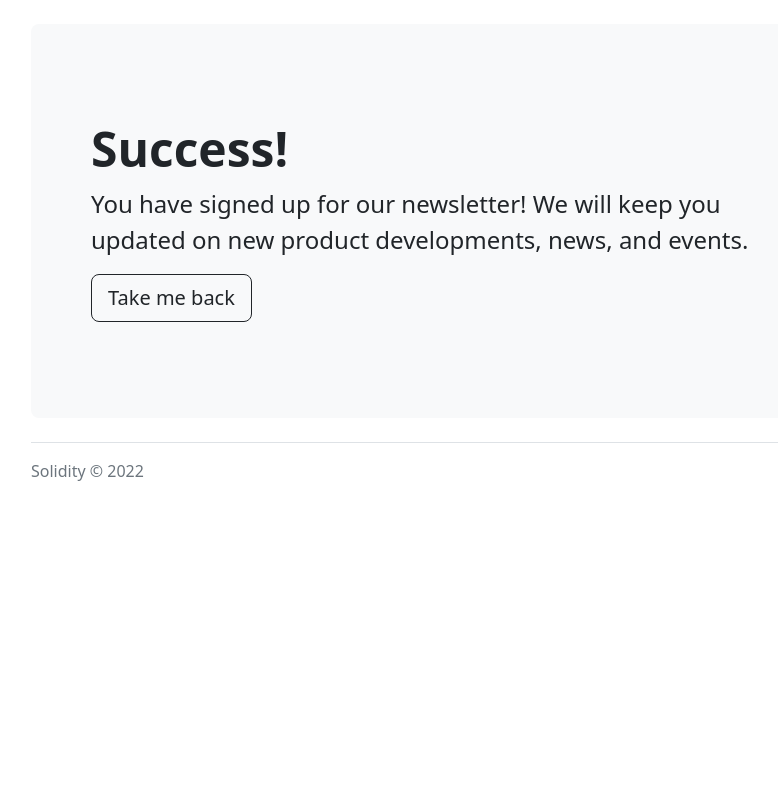
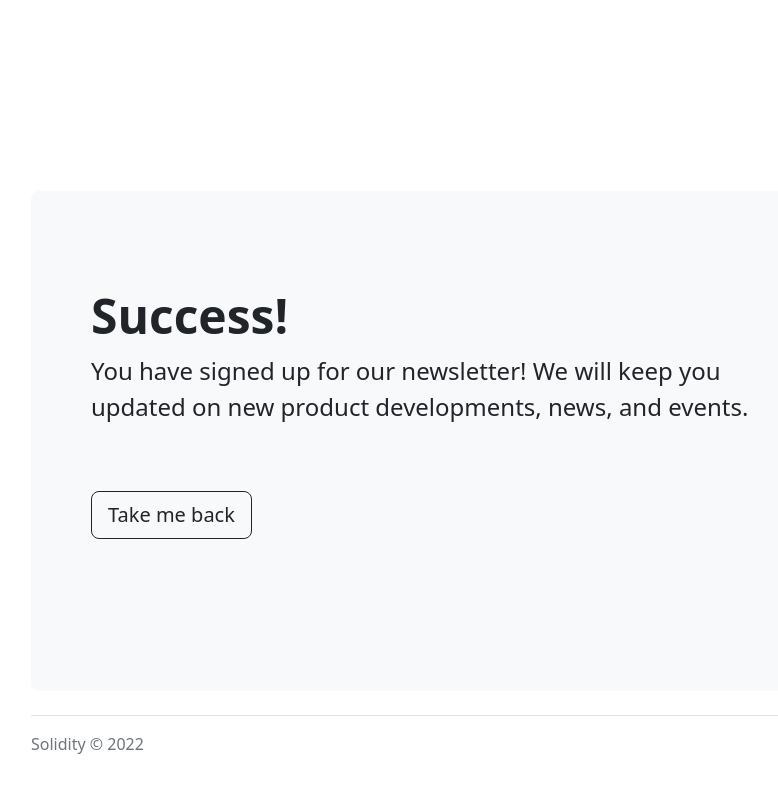
Before and after one commit to 256Hash/ethereum-newsletter, a website: page success.html in a window 1280 px wide. Shown: the whole page, without its empty margins (51-829 px from the left). Drawn offline with nearby package versions, Linux system fonts and the light colour scheme.

Commit message:
Update success.html

```diff
--- a/success.html
+++ b/success.html
@@ -12,7 +12,9 @@
     <link rel="canonical" href="https://getbootstrap.com/docs/5.2/examples/jumbotron/">
 
     <!-- CSS -->
-    <link rel="stylesheet" href="css/styles-success.css">
+    <link rel="stylesheet" href="css/styles-response.css">
+            <link rel="icon" href="images/ethereum.png">
+
 
 
 
```
